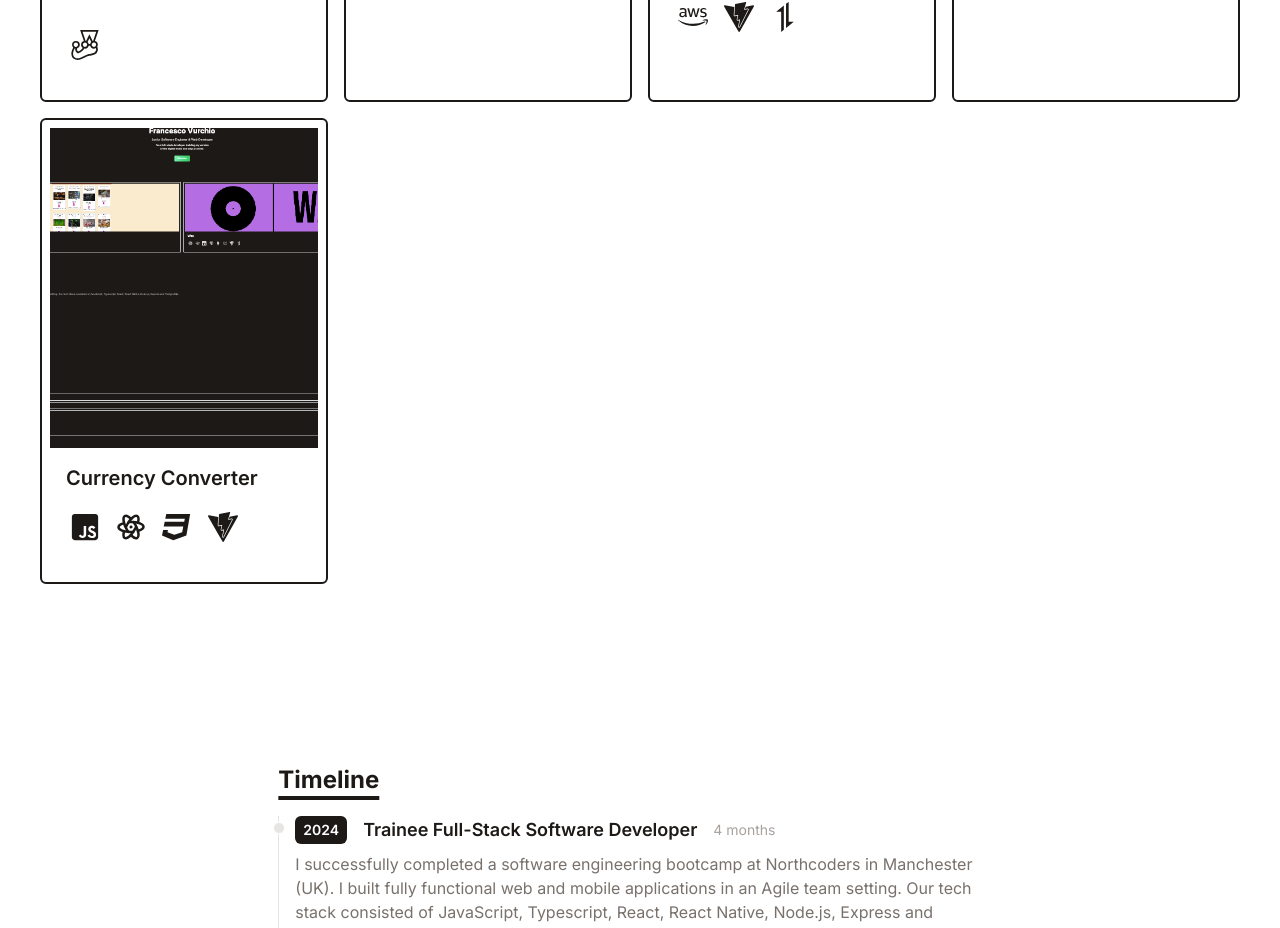
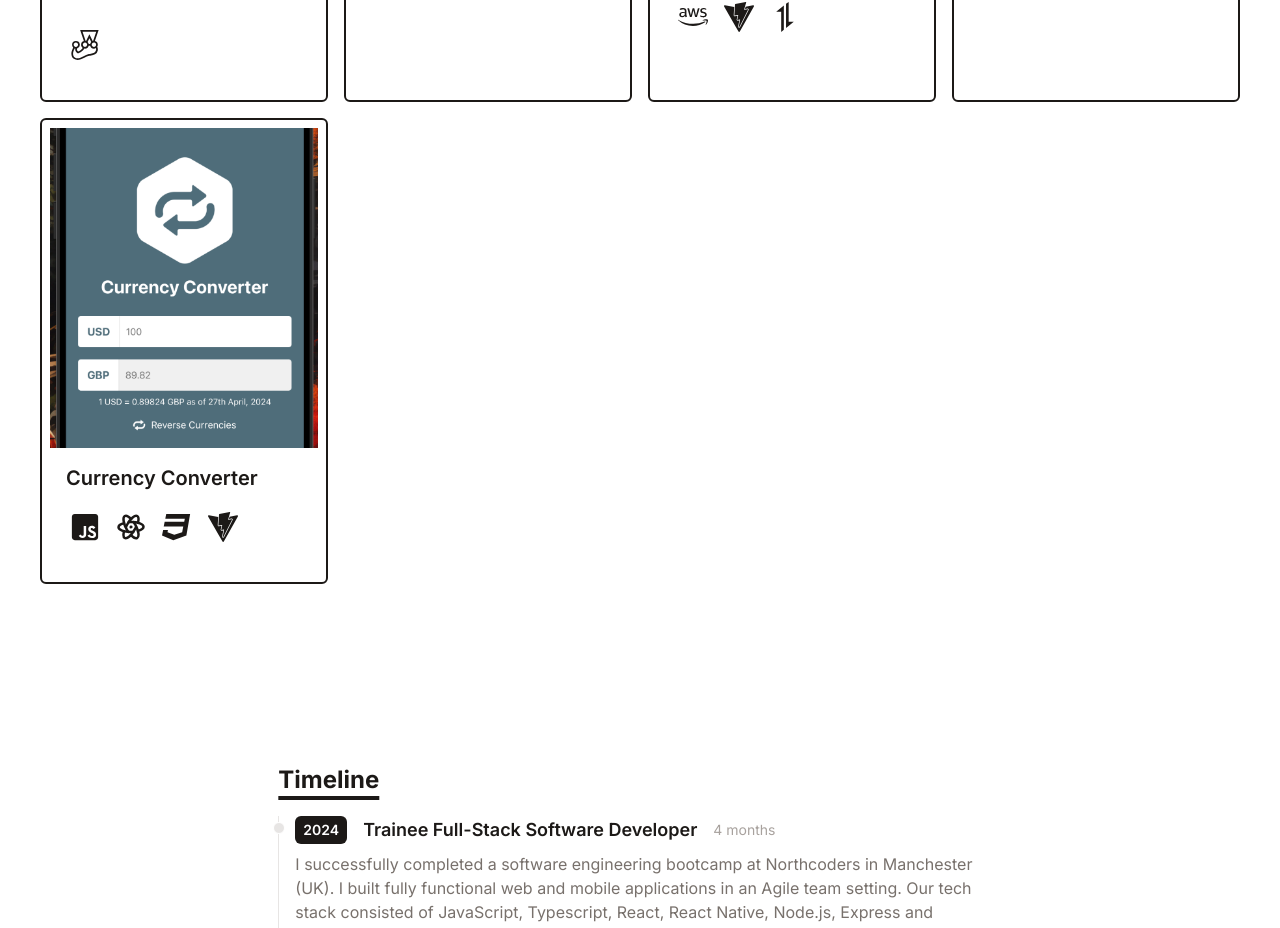
Before and after one commit to munaciella/personal-portfolio, a React (Vite) app: page / in a window 1280 px wide. Shown: the part 990-1918 px from the top of the page. Built offline with nearby package versions, Linux system fonts and the light colour scheme.

Commit message:
add image to added project

```diff
--- a/src/data/portfolio.tsx
+++ b/src/data/portfolio.tsx
@@ -49,7 +49,7 @@ export default [
   },
   {
     title: 'Currency Converter',
-    imgUrl: '/assets/Portfolio.png',
+    imgUrl: '/assets/Currency-Converter.png',
     stack: [<FaJsSquare />, <TbBrandReactNative />, <FaCss3 />, <SiVite />],
     link: 'https://github.com/munaciella/currency-converter',
   },
```
Also changed, not shown: public/assets/Currency-Converter.png (added).
